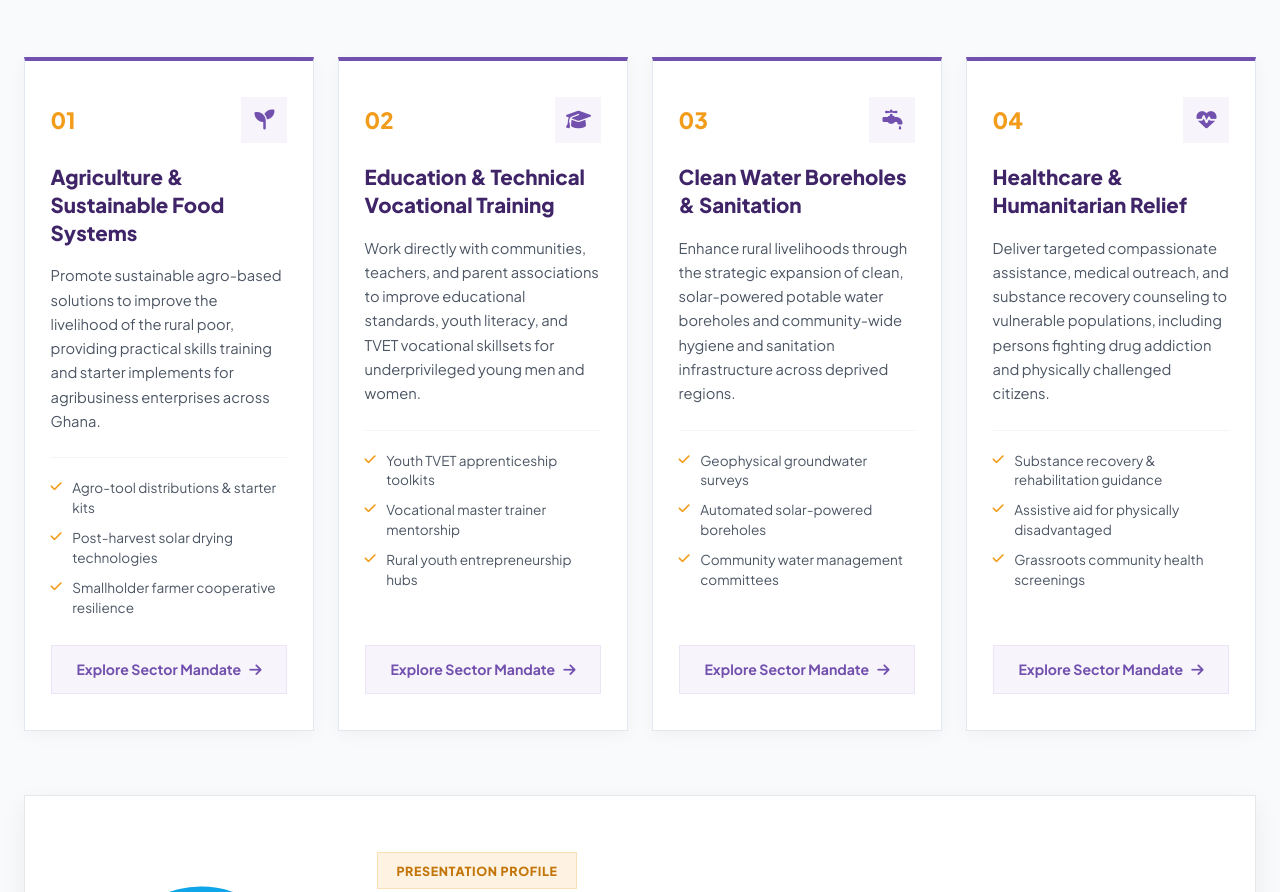
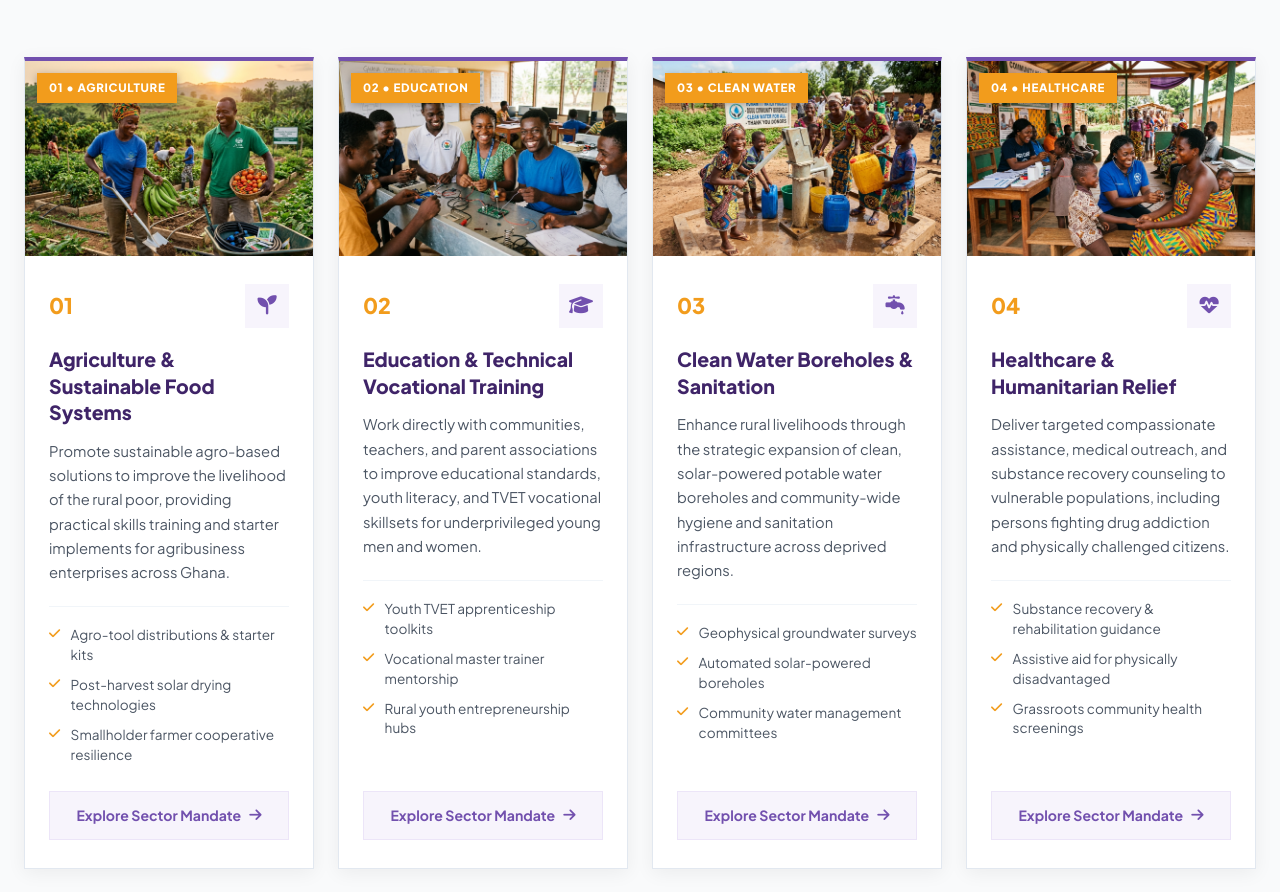
Before and after one commit to Joenyarko/radiantint, a plain HTML site: page index.html in a window 1280 px wide. Shown: the part 1954-2846 px from the top of the page. Drawn offline with Linux system fonts and the light colour scheme.

Commit message:
Add sector images to Four Core Pillars cards and make footer text bolder

```diff
--- a/assets/css/style.css
+++ b/assets/css/style.css
@@ -1044,66 +1044,109 @@ a.btn-outline-white:hover,
   border: 1px solid #e2e8f0;
   border-top: 4px solid var(--color-purple-primary);
   border-radius: 0;
-  padding: 2.25rem 1.6rem;
+  padding: 0;
   display: flex;
   flex-direction: column;
   justify-content: space-between;
-  box-shadow: 0 4px 16px rgba(0, 0, 0, 0.04);
+  box-shadow: 0 4px 18px rgba(0, 0, 0, 0.06);
   box-sizing: border-box;
+  overflow: hidden;
+}
+
+.pillar-card-img-wrap {
+  position: relative;
+  width: 100%;
+  height: 195px;
+  overflow: hidden;
+  background: #1c0e35;
+}
+
+.pillar-card-img {
+  width: 100%;
+  height: 100%;
+  object-fit: cover;
+  display: block;
+  transition: transform 0.3s ease;
+}
+
+.pillar-normal-card:hover .pillar-card-img {
+  transform: scale(1.04);
+}
+
+.pillar-card-badge {
+  position: absolute;
+  top: 12px;
+  left: 12px;
+  background: var(--color-orange-500);
+  color: #ffffff;
+  font-size: 0.72rem;
+  font-weight: 800;
+  letter-spacing: 0.06em;
+  text-transform: uppercase;
+  padding: 0.35rem 0.75rem;
+  box-shadow: 0 2px 8px rgba(0, 0, 0, 0.3);
+}
+
+.pillar-card-body {
+  padding: 1.75rem 1.5rem;
+  display: flex;
+  flex-direction: column;
+  flex-grow: 1;
+  justify-content: space-between;
 }
 
 .pillar-card-top {
   display: flex;
   align-items: center;
   justify-content: space-between;
-  margin-bottom: 1.35rem;
+  margin-bottom: 1.15rem;
 }
 
 .pillar-card-num {
   font-family: var(--font-heading);
-  font-size: 1.4rem;
+  font-size: 1.35rem;
   font-weight: 800;
   color: var(--color-orange-500);
   line-height: 1;
 }
 
 .pillar-card-icon {
-  width: 46px;
-  height: 46px;
+  width: 44px;
+  height: 44px;
   background: var(--color-purple-50);
   color: var(--color-purple-primary);
   display: flex;
   align-items: center;
   justify-content: center;
-  font-size: 1.25rem;
+  font-size: 1.2rem;
   border-radius: 0;
 }
 
 .pillar-card-title {
   font-family: var(--font-heading);
-  font-size: 1.28rem;
+  font-size: 1.22rem;
   font-weight: 800;
   color: var(--color-purple-900);
   line-height: 1.35;
-  margin-bottom: 1rem;
+  margin-bottom: 0.85rem;
 }
 
 .pillar-card-desc {
   font-size: 0.92rem;
   line-height: 1.65;
   color: var(--color-body);
-  margin-bottom: 1.5rem;
+  margin-bottom: 1.35rem;
 }
 
 .pillar-card-points {
   list-style: none;
   padding: 0;
-  margin: 0 0 1.75rem 0;
+  margin: 0 0 1.65rem 0;
   display: flex;
   flex-direction: column;
   gap: 0.65rem;
   border-top: 1px solid #f1f5f9;
-  padding-top: 1.25rem;
+  padding-top: 1.15rem;
 }
 
 .pillar-card-points li {
@@ -1956,9 +1999,10 @@ a.btn-outline-white:hover,
 }
 
 .footer-desc {
-  font-size: 0.94rem;
-  line-height: 1.65;
-  color: rgba(255, 255, 255, 0.95);
+  font-size: 0.96rem;
+  line-height: 1.68;
+  color: #ffffff;
+  font-weight: 600;
 }
 
 .footer-socials {
@@ -1985,11 +2029,12 @@ a.btn-outline-white:hover,
 
 .footer-heading {
   font-family: var(--font-heading);
-  font-size: 1.15rem;
+  font-size: 1.2rem;
   font-weight: 800;
   color: #ffffff;
   margin-bottom: 1.5rem;
   position: relative;
+  letter-spacing: -0.01em;
 }
 
 .footer-heading::after {
@@ -2006,12 +2051,13 @@ a.btn-outline-white:hover,
 .footer-links {
   display: flex;
   flex-direction: column;
-  gap: 0.75rem;
+  gap: 0.85rem;
 }
 
 .footer-links li a {
-  font-size: 0.94rem;
-  color: rgba(255, 255, 255, 0.92);
+  font-size: 0.96rem;
+  font-weight: 700;
+  color: #ffffff;
   display: flex;
   align-items: center;
   gap: 0.5rem;
@@ -2024,7 +2070,7 @@ a.btn-outline-white:hover,
 }
 
 .footer-links li a i {
-  font-size: 0.75rem;
+  font-size: 0.8rem;
   color: var(--color-orange-500);
 }
 
@@ -2038,18 +2084,24 @@ a.btn-outline-white:hover,
   display: flex;
   align-items: flex-start;
   gap: 0.85rem;
-  font-size: 0.94rem;
+  font-size: 0.96rem;
   color: #ffffff;
+  font-weight: 700;
+}
+
+.footer-contact-item span {
+  font-weight: 600;
 }
 
 .footer-contact-item i {
   color: var(--color-orange-500);
-  font-size: 1rem;
+  font-size: 1.05rem;
   margin-top: 0.25rem;
 }
 
 .footer-contact-item a {
   color: #ffffff;
+  font-weight: 700;
 }
 
 .footer-contact-item a:hover {
@@ -2057,9 +2109,10 @@ a.btn-outline-white:hover,
 }
 
 .footer-newsletter-text {
-  font-size: 0.94rem;
-  line-height: 1.6;
-  color: rgba(255, 255, 255, 0.92);
+  font-size: 0.96rem;
+  line-height: 1.65;
+  color: #ffffff;
+  font-weight: 600;
   margin-bottom: 1.25rem;
 }
 
--- a/index.html
+++ b/index.html
@@ -343,10 +343,15 @@
         </p>
       </div>
 
-      <!-- Four Core Pillars - Normal Spread Layout (Clean, Static Cards & Content) -->
+      <!-- Four Core Pillars - Normal Spread Layout with Image and Content -->
       <div class="pillars-grid" id="pillarsGrid">
         <!-- Pillar 1: Agriculture -->
         <div class="pillar-normal-card">
+          <div class="pillar-card-img-wrap">
+            <img src="assets/images/hero_agriculture.jpg" alt="Agriculture & Sustainable Food Systems" class="pillar-card-img">
+            <span class="pillar-card-badge">01 &bull; Agriculture</span>
+          </div>
+          <div class="pillar-card-body">
             <div>
               <div class="pillar-card-top">
                 <span class="pillar-card-num">01</span>
@@ -368,9 +373,15 @@
               Explore Sector Mandate <i class="fa-solid fa-arrow-right"></i>
             </a>
           </div>
+        </div>
 
         <!-- Pillar 2: Education -->
         <div class="pillar-normal-card">
+          <div class="pillar-card-img-wrap">
+            <img src="assets/images/hero_education.jpg" alt="Education & Technical Vocational Training" class="pillar-card-img">
+            <span class="pillar-card-badge">02 &bull; Education</span>
+          </div>
+          <div class="pillar-card-body">
             <div>
               <div class="pillar-card-top">
                 <span class="pillar-card-num">02</span>
@@ -392,9 +403,15 @@
               Explore Sector Mandate <i class="fa-solid fa-arrow-right"></i>
             </a>
           </div>
+        </div>
 
         <!-- Pillar 3: Clean Water -->
         <div class="pillar-normal-card">
+          <div class="pillar-card-img-wrap">
+            <img src="assets/images/hero_water.jpg" alt="Clean Water Boreholes & Sanitation" class="pillar-card-img">
+            <span class="pillar-card-badge">03 &bull; Clean Water</span>
+          </div>
+          <div class="pillar-card-body">
             <div>
               <div class="pillar-card-top">
                 <span class="pillar-card-num">03</span>
@@ -416,9 +433,15 @@
               Explore Sector Mandate <i class="fa-solid fa-arrow-right"></i>
             </a>
           </div>
+        </div>
 
         <!-- Pillar 4: Healthcare -->
         <div class="pillar-normal-card">
+          <div class="pillar-card-img-wrap">
+            <img src="assets/images/hero_health.jpg" alt="Healthcare & Humanitarian Relief" class="pillar-card-img">
+            <span class="pillar-card-badge">04 &bull; Healthcare</span>
+          </div>
+          <div class="pillar-card-body">
             <div>
               <div class="pillar-card-top">
                 <span class="pillar-card-num">04</span>
@@ -439,6 +462,7 @@
             <a href="about.html#activities" class="pillar-card-link">
               Explore Sector Mandate <i class="fa-solid fa-arrow-right"></i>
             </a>
+          </div>
         </div>
       </div>
 
```
Lines whose indentation alone changed are shown as unchanged.
